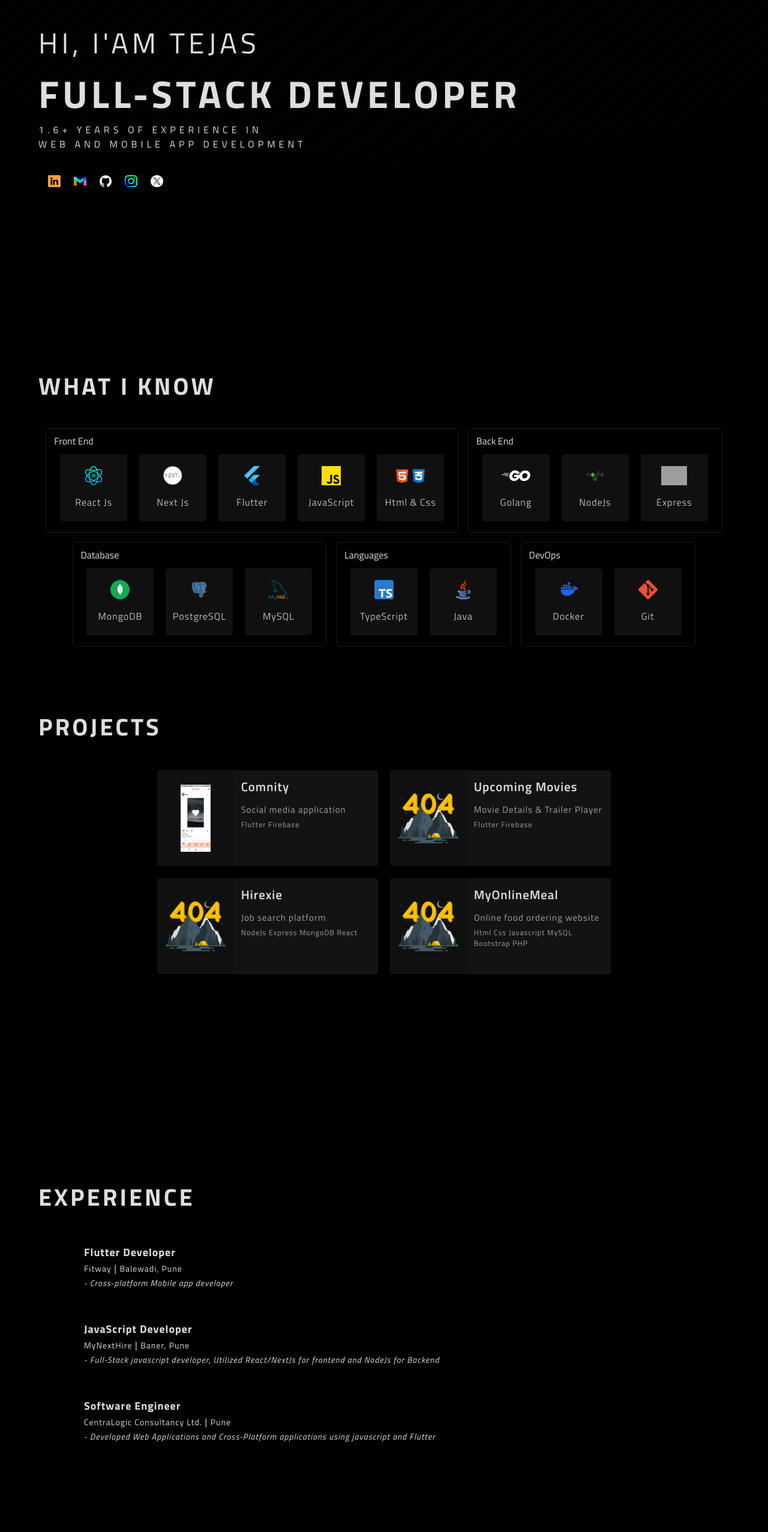
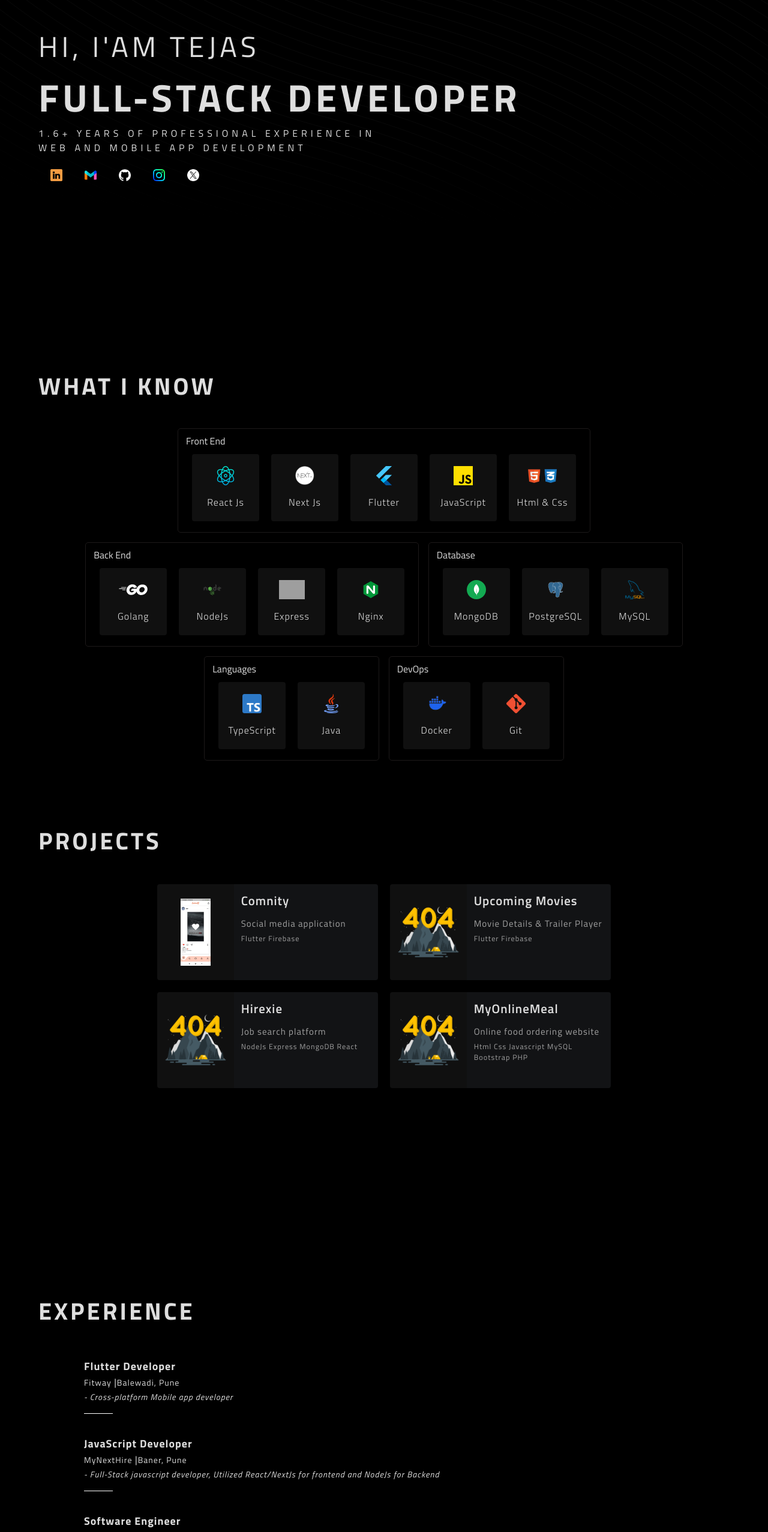
Before and after one commit to TejasAghade/portfolio, a React (Vite) app: page / in a window 1280 px wide. Shown: the part 234-2788 px from the top of the page at 60% size. Built offline with nearby package versions, Linux system fonts and the light colour scheme; grey boxes are pictures that could not be loaded.

Commit message:
minor changes

```diff
--- a/src/app/data/skills.data.ts
+++ b/src/app/data/skills.data.ts
@@ -14,6 +14,8 @@ import nextjs from '../../assets/icons/next.png';
 import docker from '../../assets/icons/docker2.png';
 import git from '../../assets/icons/git.png';
 import ts from '../../assets/icons/ts.png';
+
+import nginx from '../../assets/icons/nginx.svg';
 
 
 const skills = [
@@ -57,6 +59,10 @@ const skills = [
             {
                 icon: express,
                 name: "Express"
+            },
+            {
+                icon: nginx,
+                name: "Nginx"
             }
         ]
     },
--- a/src/app/pages/Experience.tsx
+++ b/src/app/pages/Experience.tsx
@@ -12,13 +12,14 @@ export default function Experience() {
                     <div className="exp-container flex flex-col flex-wrap justify-center gap-5">
                         {
                             exp.map((exp, i)=>(
-                                <div className='h-30' key={i}>
-                                    <div className='exp-card p-4 ml-5'>
+                                <div className='h-30 flex flex-col ml-5' key={i}>
+                                    <div className='exp-card p-4'>
                                         <div className="position">
                                             <h2 className='text-lg font-bold'>{exp.position}</h2>
                                         </div>
                                         <div className="org">
-                                            <span className='text-sm'>{exp.org}</span> | <span className="location text-sm">{exp.location}</span>
+                                            <span className='text-sm'>{exp.org}</span> |
+                                            <span className="location text-sm">{exp.location}</span>
                                         </div>
                                         <div className="org">
                                             <span className='text-sm italic'>- {exp.desc}</span>
@@ -26,6 +27,9 @@ export default function Experience() {
                                         {/* <div className="skill-set">
                                             <span className='text-sm'>{exp.skillSet}</span>
                                         </div> */}
+                                    </div>
+                                    <div className="line pl-4">
+                                        <div className="w-12 bg-white"></div>
                                     </div>
                                 </div>
                             ))
--- a/src/app/pages/Introduction.tsx
+++ b/src/app/pages/Introduction.tsx
@@ -51,15 +51,16 @@ export default function Introduction() {
               <h1 className='position'>Full-Stack Developer</h1>
             </div>
             <div className="desc">
-              <p className='exp'>1.6+ years of experience in</p>
+              <p className='exp'>1.6+ years of professional experience in</p>
               <p>Web and Mobile app development</p>
             </div>
-            <div className="socials ml-4 mt-10">
-              <div className="icons w-48 flex flex-row justify-between relative z-50">
+            <div className="socials ml-4 mt-5">
+              <div className="icons w-64 flex flex-row justify-between relative z-50">
 
                 {
                   socialMedia.map((s, i)=>(
-                    <FollowerPointerCard key={i}
+                    <a href={s.link} key={i} target='_blank'>
+                      <FollowerPointerCard
                         title={
                           <TitleComponent
                             title={s.text}
@@ -67,10 +68,11 @@ export default function Introduction() {
                           />
                         } className="png">
 
-                      <div className="png">
-                        <a href={s.link} className='inverse' target='_blank'><img src={s.img} alt="github" /></a>
+                        <div  className="png inverse h-7 w-7 flex justify-center items-center">
+                            <img src={s.img} alt="github" />
                         </div>
                       </FollowerPointerCard>
+                    </a>
                   ))
                 }
               </div>
--- a/src/app/pages/css/exp.css
+++ b/src/app/pages/css/exp.css
@@ -17,6 +17,10 @@
     margin-top: 2rem;
   }
 
+  .line div{
+    height: 1px;
+  }
+
   @media (min-width: 1281px) {
   }
 
```
Also changed, not shown: src/assets/icons/nginx.svg (added). Lines whose indentation alone changed are shown as unchanged.
